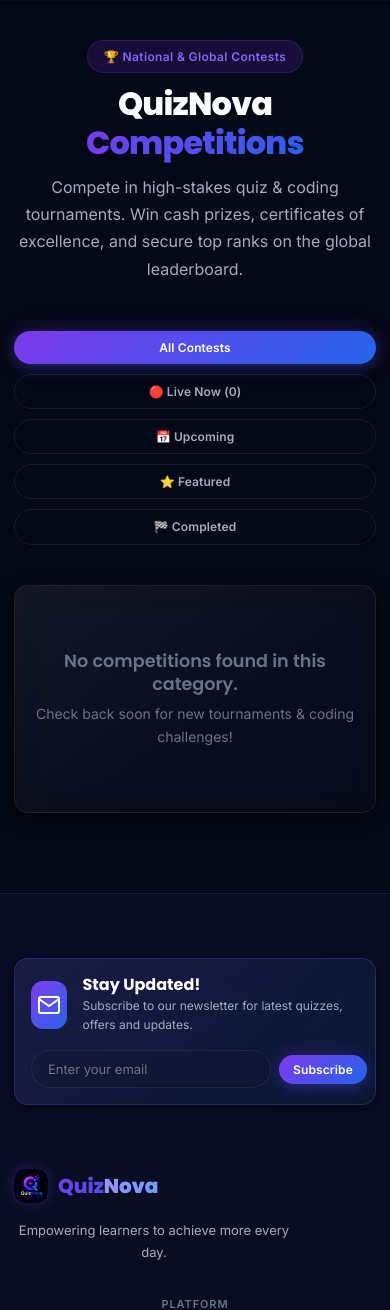
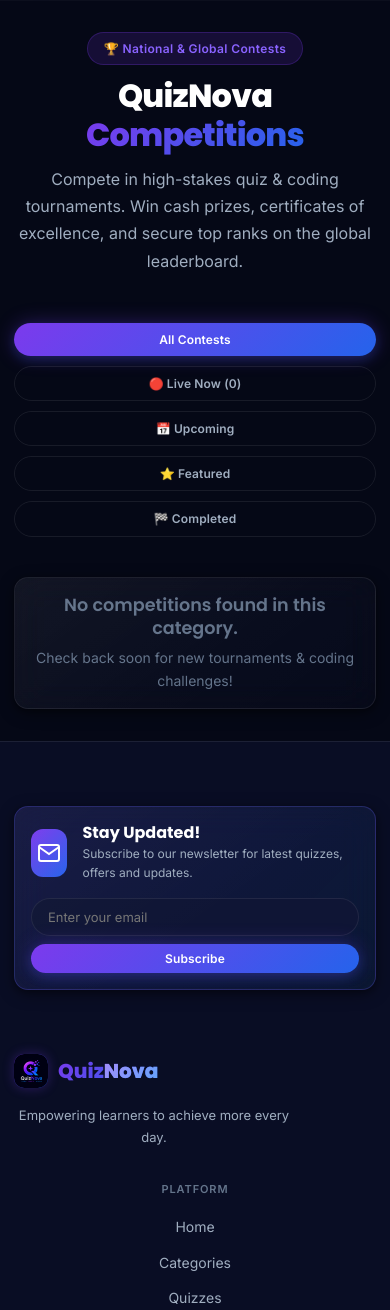
Before and after one commit to mahantheshganiga05/QuizNova, a Flask app: page /competitions/ in a window 390 px wide. Shown: the part 56-1366 px from the top of the page. Run offline with Flask 3, Linux system fonts and the light colour scheme; some libraries are stand-ins or nearby versions.

Commit message:
Optimize full mobile responsiveness, breakpoints, zero horizontal overflow, and hamburger drawer

```diff
--- a/static/css/main.css
+++ b/static/css/main.css
@@ -1861,18 +1861,49 @@ img, video, canvas, svg {
 }
 
 /* ============================================================
- * BREAKPOINT 5: SMALL MOBILE PHONES (320px – 480px)
+ * SMALL MOBILE PHONES (320px – 480px) & GLOBAL OVERFLOW GUARDS
  * ============================================================ */
 @media (max-width: 480px) {
-  .container, .container-sm { padding-inline: 14px; }
-  .section { padding-block: 36px; }
-
-  .card { padding: 16px; border-radius: 14px; }
-  .hero-stats { grid-template-columns: 1fr; }
+  .container, .container-sm { padding-inline: 14px !important; }
+  .section { padding-block: 32px !important; }
+
+  .card, .form-section, .quiz-details-card, .result-panel-card {
+    padding: 16px !important;
+    border-radius: 14px !important;
+  }
+
+  .hero-stats { grid-template-columns: 1fr !important; }
 
   /* Quiz Attempt Mobile Palette */
-  .palette-grid { grid-template-columns: repeat(4, 1fr); }
-
-  /* Buttons */
-  .btn { width: 100%; justify-content: center; }
-}
+  .palette-grid { grid-template-columns: repeat(4, 1fr) !important; }
+
+  /* Buttons & Inputs */
+  .btn { width: 100% !important; justify-content: center !important; }
+
+  .w-mobile-full {
+    width: 100% !important;
+    flex-direction: column !important;
+  }
+  .w-mobile-full input, .w-mobile-full button {
+    width: 100% !important;
+    min-width: 0 !important;
+  }
+
+  .cat-hero-right, .user-globe-stage {
+    transform: scale(0.85);
+    margin-top: -15px;
+    margin-bottom: -15px;
+  }
+}
+
+/* Ensure Zero Horizontal Scroll Globally */
+body {
+  overflow-x: hidden !important;
+  position: relative;
+}
+
+.table-responsive, .data-table-wrap {
+  width: 100% !important;
+  overflow-x: auto !important;
+  -webkit-overflow-scrolling: touch;
+}
```
